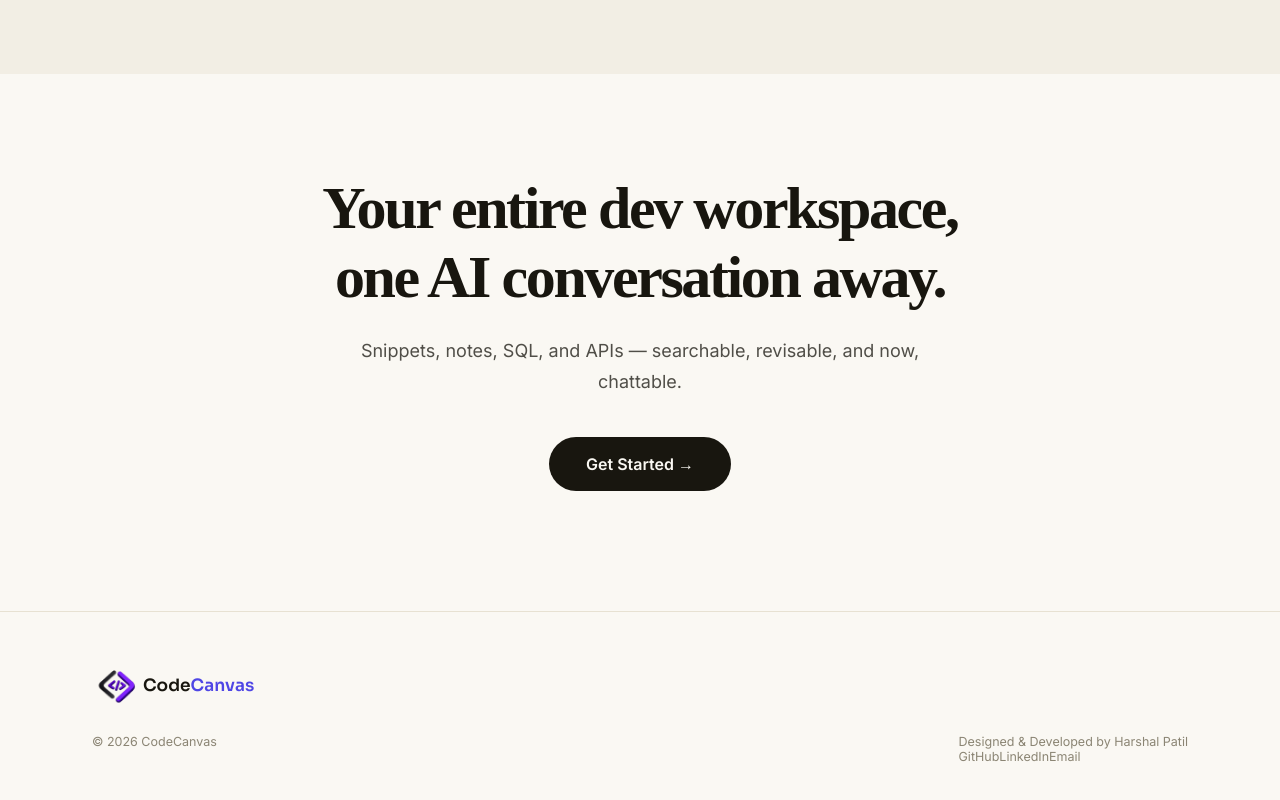
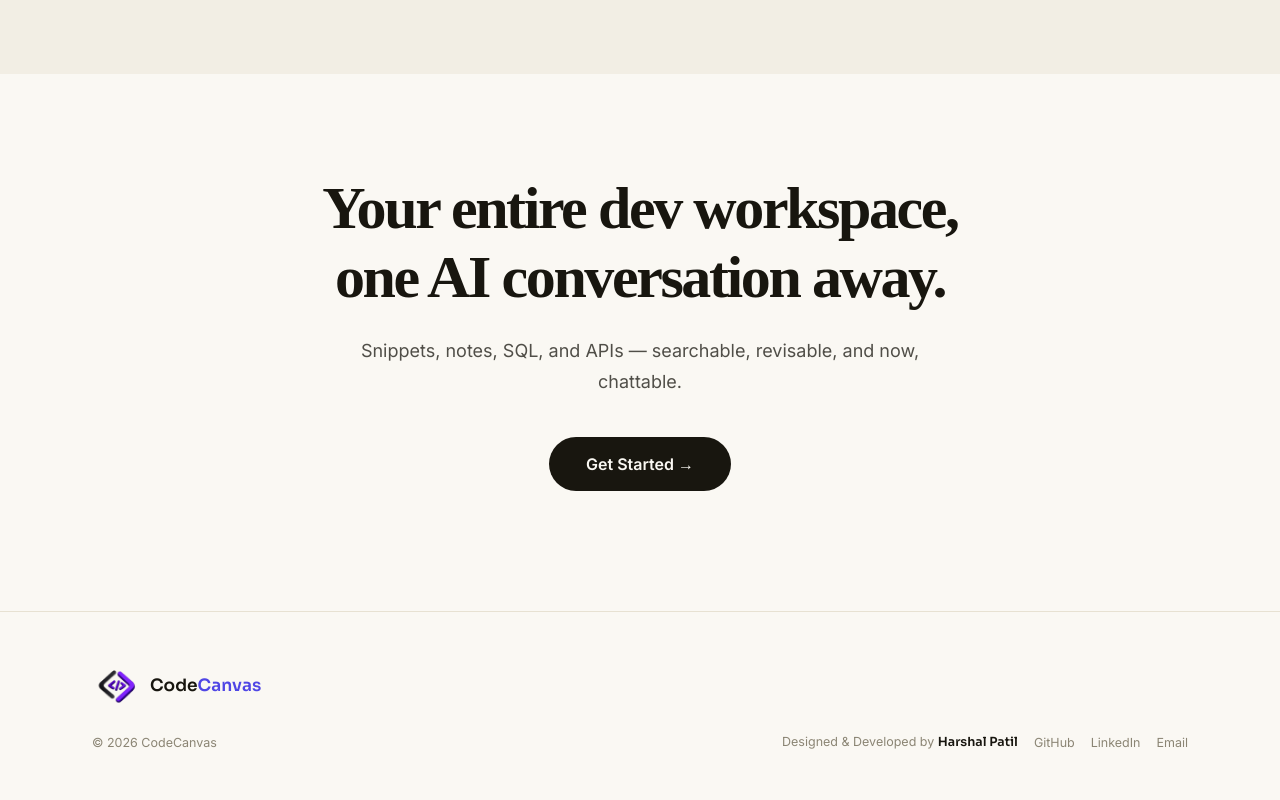
Before and after one commit to harshalpatil-10/codecanvas-frontend, a React (Vite) app: page / in a window 1280 px wide. Shown: the part 2978-3778 px from the top of the page. Built offline with nearby package versions, Linux system fonts and the light colour scheme; no server answers.

Commit message:
Update LandingFooter.module.css

```diff
--- a/src/components/landing/LandingFooter.module.css
+++ b/src/components/landing/LandingFooter.module.css
@@ -1,8 +1,21 @@
 .footer { padding: 48px 0 36px; border-top: 1px solid var(--line); }
 .row { display: flex; justify-content: space-between; align-items: center; margin-bottom: 24px; flex-wrap: wrap; gap: 10px; }
-.logo { font-family: 'Sora', sans-serif; font-weight: 600; font-size: 17px; display: flex; align-items: center; gap: 1px; }
+.logo { font-family: 'Sora', sans-serif; font-weight: 600; font-size: 17px; display: flex; align-items: center; gap: 8px; }
 .logo svg { color: var(--accent); }
-.tag { font-size: 13px; color: var(--ink-faint); }
-.bottom { display: flex; justify-content: space-between; font-size: 12.5px; color: var(--ink-faint); }
-.bottom a { color: var(--ink-faint); transition: color 0.2s ease; }
-.bottom a:hover { color: var(--ink); }
+
+.bottom {
+  display: flex; justify-content: space-between; align-items: center;
+  font-size: 12.5px; color: var(--ink-faint); flex-wrap: wrap; gap: 12px;
+}
+
+.rightGroup { display: flex; align-items: center; gap: 16px; flex-wrap: wrap; }
+.credit { color: var(--ink-faint); }
+.name { font-family: 'Sora', sans-serif; font-weight: 600; color: var(--ink); }
+
+.links { display: flex; align-items: center; gap: 16px; }
+.links a { color: var(--ink-faint); transition: color 0.2s ease; }
+.links a:hover { color: var(--accent); }
+
+@media (max-width: 600px) {
+  .bottom { flex-direction: column; align-items: flex-start; }
+}
```
